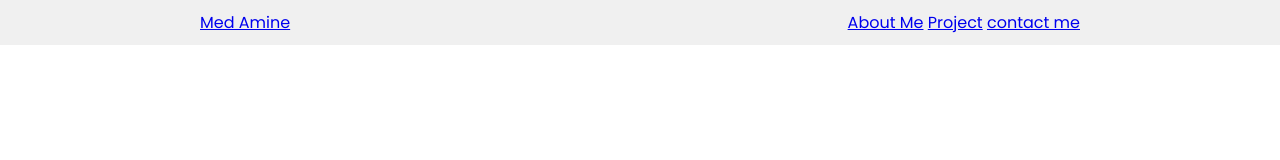
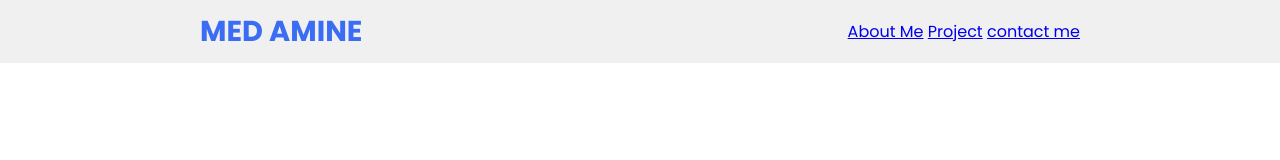
Before and after one commit to Med-Amine-Louati/My-Portfolio, a plain HTML site: page index.html in a window 1280 px wide. Drawn offline with Linux system fonts and the light colour scheme.

Commit message:
styling Logo

```diff
--- a/css/style.css
+++ b/css/style.css
@@ -17,3 +17,11 @@ header{
     align-items: center;
     padding: 10px 200px;
 }
+.logo{
+    text-decoration: none;
+    color: #3a6cf4;
+    text-transform: uppercase;
+    font-weight: 700;
+    font-size: 1.8em;
+
+}
```
